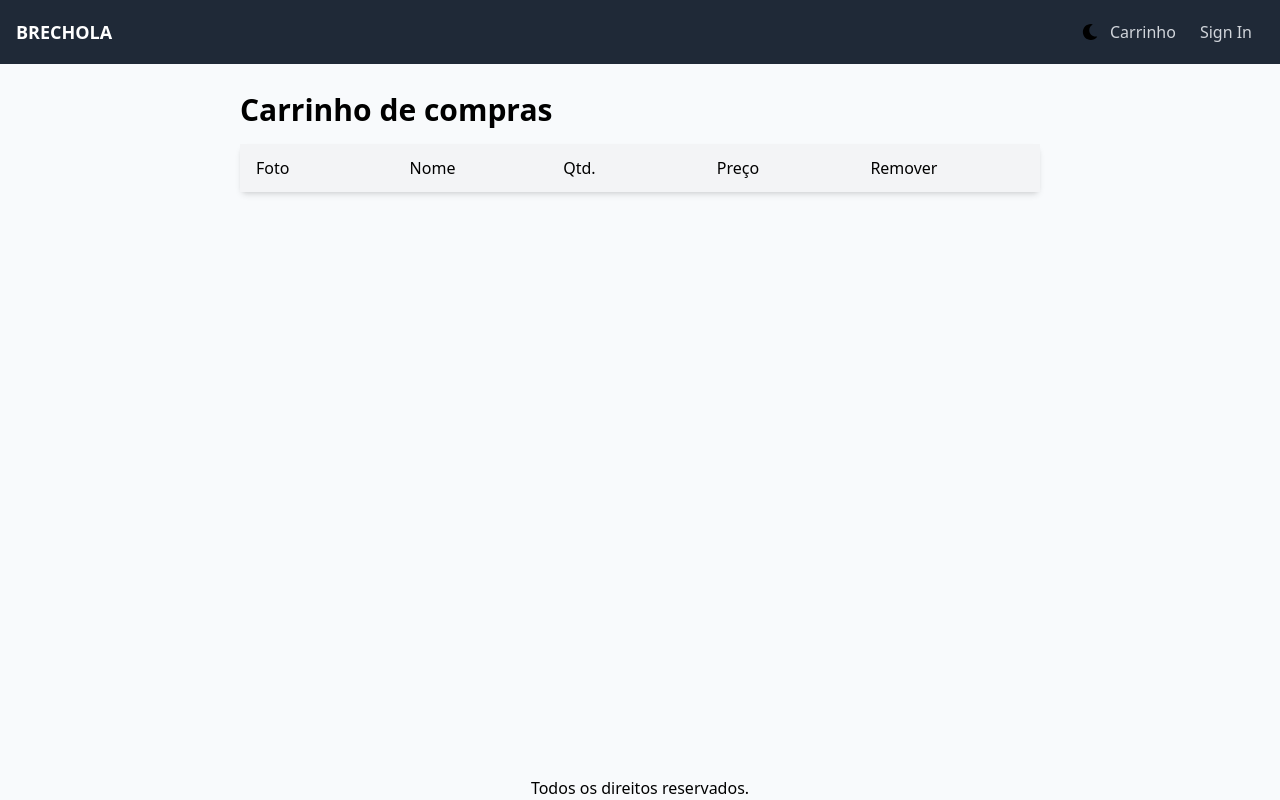
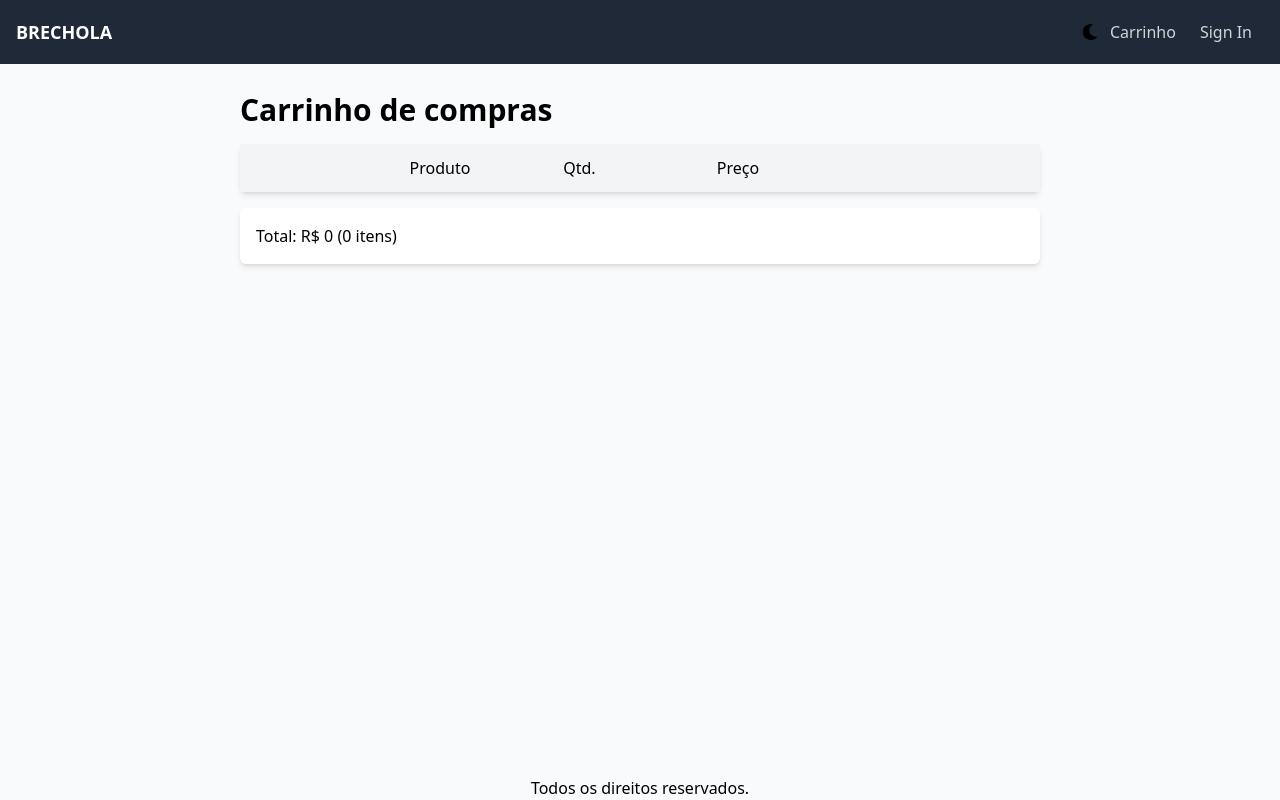
Before and after one commit to brunogbritto/ecomm-web, a React (Vite) app in the folder frontend/: page /cart in a window 1280 px wide. Built offline with nearby package versions, Linux system fonts and the light colour scheme.

Commit message:
minor frontend changes

```diff
--- a/frontend/src/components/Navbar.tsx
+++ b/frontend/src/components/Navbar.tsx
@@ -6,7 +6,6 @@ import { Link } from "react-router-dom";
 const Navbar = () => {
   const {
     state: { cart },
-    dispatch,
   } = useContext(Store);
   return (
     <nav className="bg-gray-800 dark:bg-slate-200 w-screen">
--- a/frontend/src/components/ProductItem.tsx
+++ b/frontend/src/components/ProductItem.tsx
@@ -17,7 +17,7 @@ function ProductItem({ product }: { product: Product }) {
     const existItem = cartItems.find((x) => x._id === product._id);
     const quantity = existItem ? existItem.quantity + 1 : 1;
     if (product.countInStock < quantity) {
-      alert("Sorry. Product is out of stock.");
+      toast.warn("Desculpe, não há este produto em estoque.");
       return;
     }
     dispatch({
--- a/frontend/src/data.ts
+++ b/frontend/src/data.ts
@@ -2,6 +2,7 @@ import { Product } from "./types/Product";
 
 export const sampleProducts: Product[] = [
   {
+    _id: "",
     name: "Nike Slim shirt",
     slug: "nike-slim-shirt",
     category: "Shirts",
@@ -14,6 +15,7 @@ export const sampleProducts: Product[] = [
     description: "high quality shirt",
   },
   {
+    _id: "",
     name: "Adidas Slim shirt",
     slug: "adidas-slim-shirt",
     category: "Shirts",
@@ -26,6 +28,7 @@ export const sampleProducts: Product[] = [
     description: "high quality shirt",
   },
   {
+    _id: "",
     name: "Lacoste Slim shirt",
     slug: "lacoste-slim-shirt",
     category: "Shirts",
@@ -38,6 +41,7 @@ export const sampleProducts: Product[] = [
     description: "high quality shirt",
   },
   {
+    _id: "",
     name: "Fila Slim shirt",
     slug: "fila-slim-shirt",
     category: "Shirts",
--- a/frontend/src/pages/CartPage.tsx
+++ b/frontend/src/pages/CartPage.tsx
@@ -5,6 +5,12 @@ import { CartItem } from "../types/Cart";
 import { toast } from "react-toastify";
 import { Helmet } from "react-helmet-async";
 import MessageBox from "../components/MessageBox";
+import { FontAwesomeIcon } from "@fortawesome/react-fontawesome";
+import {
+  faMinusCircle,
+  faPlusCircle,
+  faTrashAlt,
+} from "@fortawesome/free-solid-svg-icons";
 
 export default function CartPage() {
   const navigate = useNavigate();
@@ -30,17 +36,22 @@ export default function CartPage() {
       <Helmet>
         <title>Carrinho de compras</title>
       </Helmet>
+
       <div className="container flex flex-col items-start md:w-[800px] mx-auto">
         <h1 className="font-semibold text-3xl mt-7 mb-4">
           Carrinho de compras
         </h1>
         <div className="w-full bg-white rounded-md shadow-md">
           <div className="flex md:flex-row items-center justify-between bg-gray-100 px-4 py-3">
-            <div className="w-5/5 md:w-1/5">Foto</div>
-            <div className="w-5/5 md:w-1/5">Nome</div>
-            <div className="w-5/5 md:w-1/5">Qtd.</div>
-            <div className="w-5/5 md:w-1/5">Preço</div>
-            <div className="w-5/5 md:w-1/5">Remover</div>
+            <div className="w-5/5 md:w-1/5 sm:space-x-2 md:space-x-4"></div>
+            <div className="w-5/5 md:w-1/5 sm:space-x-2 md:space-x-4">
+              Produto
+            </div>
+            <div className="w-5/5 md:w-1/5 sm:space-x-2 md:space-x-4">Qtd.</div>
+            <div className="w-5/5 md:w-1/5 sm:space-x-2 md:space-x-4">
+              Preço
+            </div>
+            <div className="w-5/5 md:w-1/5 sm:space-x-2 md:space-x-4"></div>
           </div>
           {cartItems.length === 0 ? (
             <MessageBox variant="info">
@@ -50,23 +61,48 @@ export default function CartPage() {
             cartItems.map((item: CartItem) => (
               <div
                 key={item._id}
-                className="flex items-center justify-between space-between sm:space-between px-4 py-3 border-b border-gray-200"
+                className="flex items-center sm:space-x-2 md:space-x-4 px-4 py-3 mr-[80px] border-b border-gray-200"
               >
-                <div className="w-1/5">
+                <div className="w-1/5 sm:space-x-2 md:space-x-4">
                   <img src={item.image} alt={item.name} className="w-16 h-18" />
                 </div>
-                <div className="w-1/5 text-1xl">{item.name}</div>
-                <div className="w-1/5 flex items-center">
-                  {/* Botões de adicionar e remover quantidade */}
+                <div className="w-1/5 text-1xl sm:space-x-2 md:space-x-2 hover:text-slate-800">
+                  <Link to={`/product/${item.slug}`}>{item.name}</Link>
                 </div>
-                <div className="w-1/5 mr-auto">{item.price}</div>
-                <div className="w-5/5">
-                  <button></button>
+                <div className="w-1/5 flex items-center sm:space-x-2 md:space-x-2">
+                  <button
+                    onClick={() => updateCartHandler(item, item.quantity - 1)}
+                    disabled={item.quantity === 1}
+                  >
+                    <FontAwesomeIcon icon={faMinusCircle} />
+                  </button>{" "}
+                  <span>{item.quantity}</span>
+                  <button
+                    onClick={() => updateCartHandler(item, item.quantity + 1)}
+                    disabled={item.quantity === 1}
+                  >
+                    <FontAwesomeIcon icon={faPlusCircle} />
+                  </button>{" "}
+                </div>
+                <div className="w-1/5 sm:space-x-2 md:space-x-2]">
+                  {item.price}
+                </div>
+                <div className="w-5/5 pl-2 sm:space-x-2 md:space-x-2">
+                  <button>
+                    <FontAwesomeIcon icon={faTrashAlt} />
+                  </button>
                 </div>
               </div>
             ))
           )}
         </div>
+        <div className="w-full bg-white rounded-md shadow-md mt-4 p-4">
+          <p>
+            Total: R$ {cartItems.reduce((a, c) => a + c.price * c.quantity, 0)}{" "}
+            ({cartItems.reduce((a, c) => a + c.quantity, 0)}
+            {""} itens)
+          </p>
+        </div>
       </div>
     </div>
   );
```
